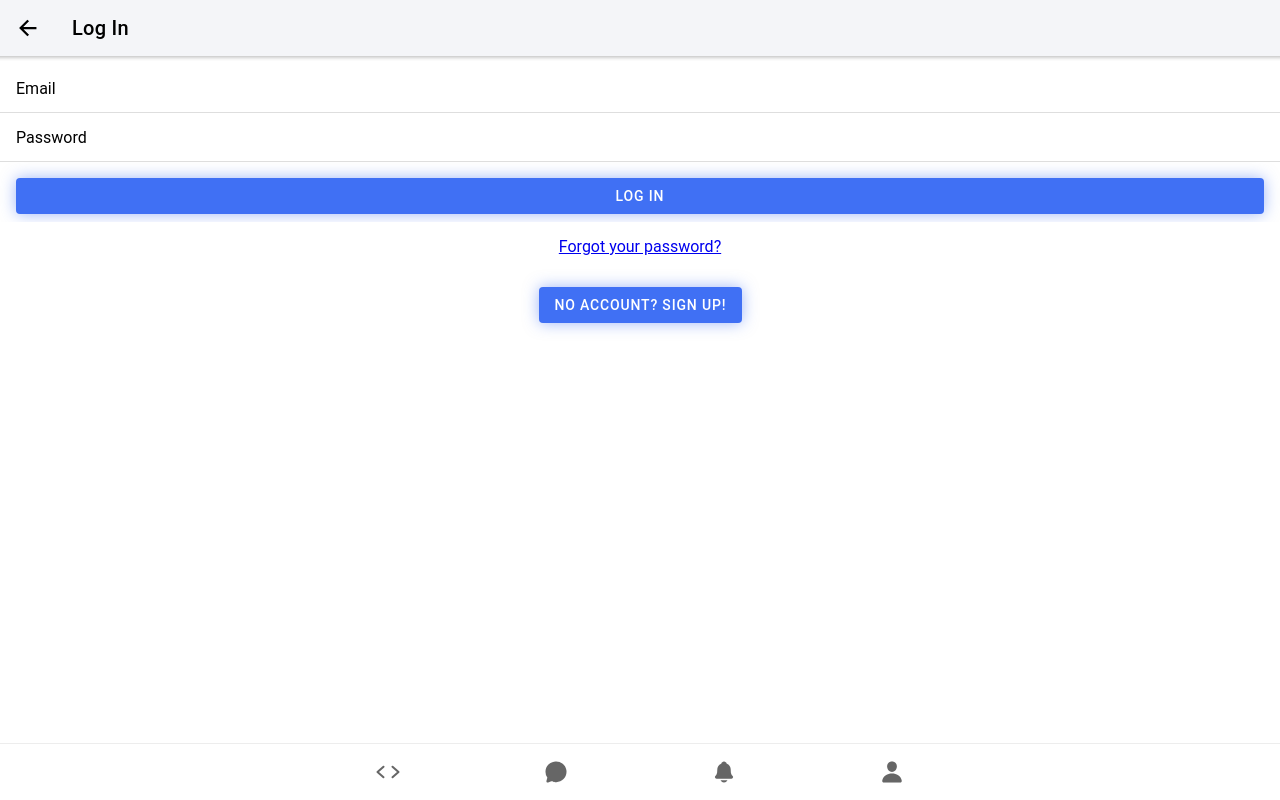
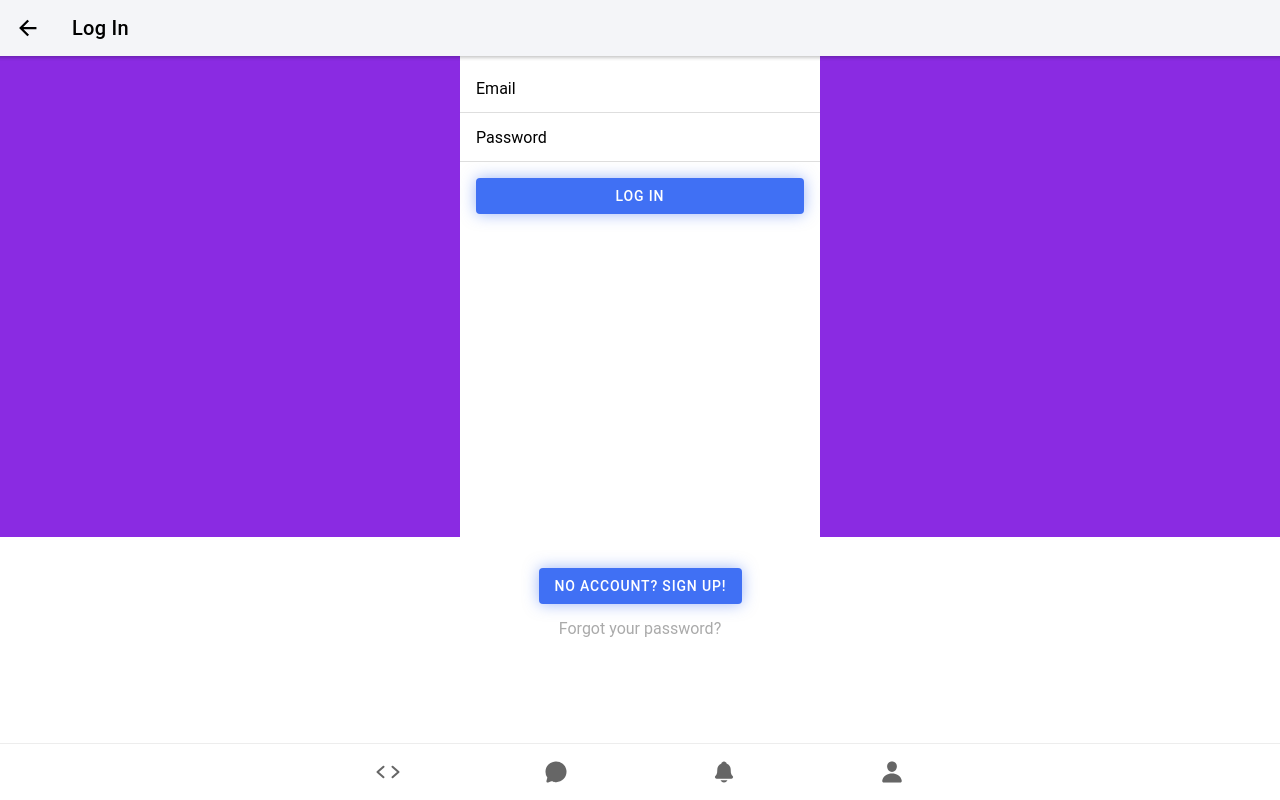
Before and after one commit to vbarcellos/tindev, a React (Create React App) app: page /app/login in a window 1280 px wide. Built offline with nearby package versions, Linux system fonts and the light colour scheme.

Commit message:
fix: background improvements

```diff
--- a/src/pages/Form.css
+++ b/src/pages/Form.css
@@ -1,22 +1,50 @@
-.form .below-form {
+.form-div {
+  height: 100%;
+  display: flex;
+  justify-content: center;
+}
+
+.form-div form {
+  height: 70%;
+  display: flex;
+  justify-content: center;
+  background-color: blueviolet;
+}
+
+.form-div ion-list {
+  background-color: white;
+}
+
+.form-div ion-label ion-input {
+  background-color: white ;
+}
+
+.form-div .below-form {
   padding: 15px 0;
   text-align: center;
+  background-color: white;
 }
 
-  .form ion-button {
+.form-div > .below-form {
+  height: 30%;
+}
+
+.form-div ion-button {
   margin: 16px 16px 0 16px;
 }
 
-  .form a {
+.form-div a {
   display: block;
-    margin-bottom: 15px;
+  margin-top: 15px;
+  text-decoration: none;
+  color: #aaa;
 }
 
-  .form a.create {
+.form-div a.create {
   font-size: 18px;
 }
 
-  .form a:last-child {
+.form-div a:last-child {
   color: #aaa;
   text-decoration: none;
 }
--- a/src/pages/Home.css
+++ b/src/pages/Home.css
@@ -7,10 +7,7 @@
   align-items: center;
   height: 100%;
   background: white;
-  font-family: -apple-system, BlinkMacSystemFont, "Segoe UI", Roboto, Oxygen,
-    Ubuntu, Cantarell, "Open Sans", "Helvetica Neue", sans-serif;
-  font-style: normal;
-  font-weight: 500;
+
 }
 
 .title-div {
@@ -19,6 +16,7 @@
   align-items: center;
   height: 40%;
   width: 100%;
+
 }
 
 .tindev-title {
@@ -26,6 +24,10 @@
   font-size: 46px;
   line-height: 54px;
   color: #4070f4;
+  font-family: -apple-system, BlinkMacSystemFont, "Segoe UI", Roboto, Oxygen,
+    Ubuntu, Cantarell, "Open Sans", "Helvetica Neue", sans-serif;
+  font-style: normal;
+  font-weight: 500;
 }
 
 .content-div {
--- a/src/pages/Login.jsx
+++ b/src/pages/Login.jsx
@@ -67,7 +67,7 @@ const Login = ({ track, history }) => {
         </IonToolbar>
       </IonHeader>
 
-      <IonContent className="form">
+      <IonContent className="form-div">
         <IonLoading
           isOpen={showLoading}
           message="Logging in..."
@@ -97,6 +97,15 @@ const Login = ({ track, history }) => {
           </IonList>
         </form>
         <div className="below-form">
+          <IonButton
+            type="button"
+            onClick={(e) => {
+              e.preventDefault();
+              goTo("/app/signup");
+            }}
+          >
+            No account? Sign up!
+          </IonButton>
           <a
             href="#/"
             onClick={(e) => {
@@ -106,15 +115,6 @@ const Login = ({ track, history }) => {
           >
             Forgot your password?
           </a>
-          <IonButton
-            type="button"
-            onClick={(e) => {
-              e.preventDefault();
-              goTo("/app/signup");
-            }}
-          >
-            No account? Sign up!
-          </IonButton>
         </div>
       </IonContent>
     </IonPage>
```
Lines whose indentation alone changed are shown as unchanged.
